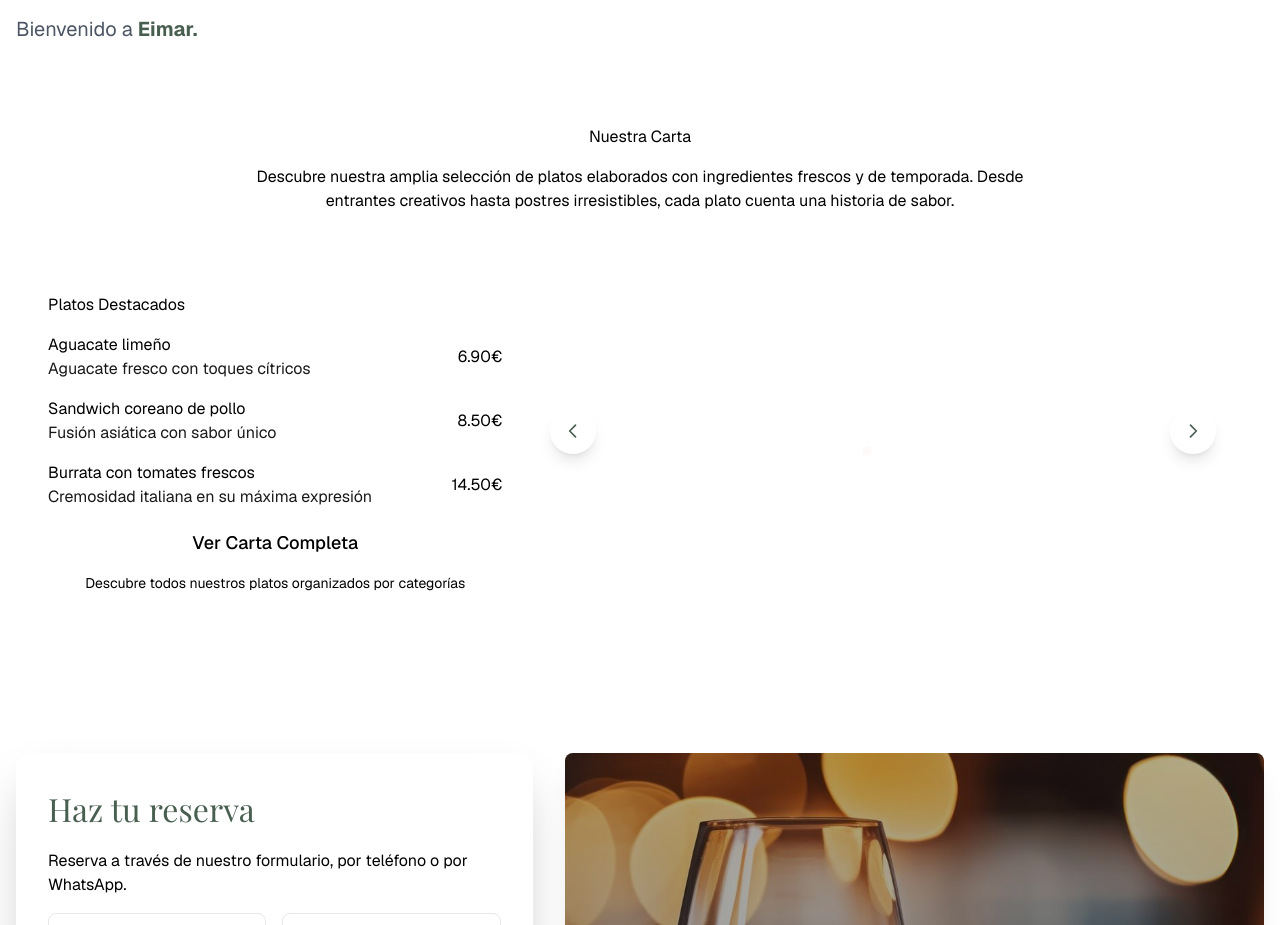
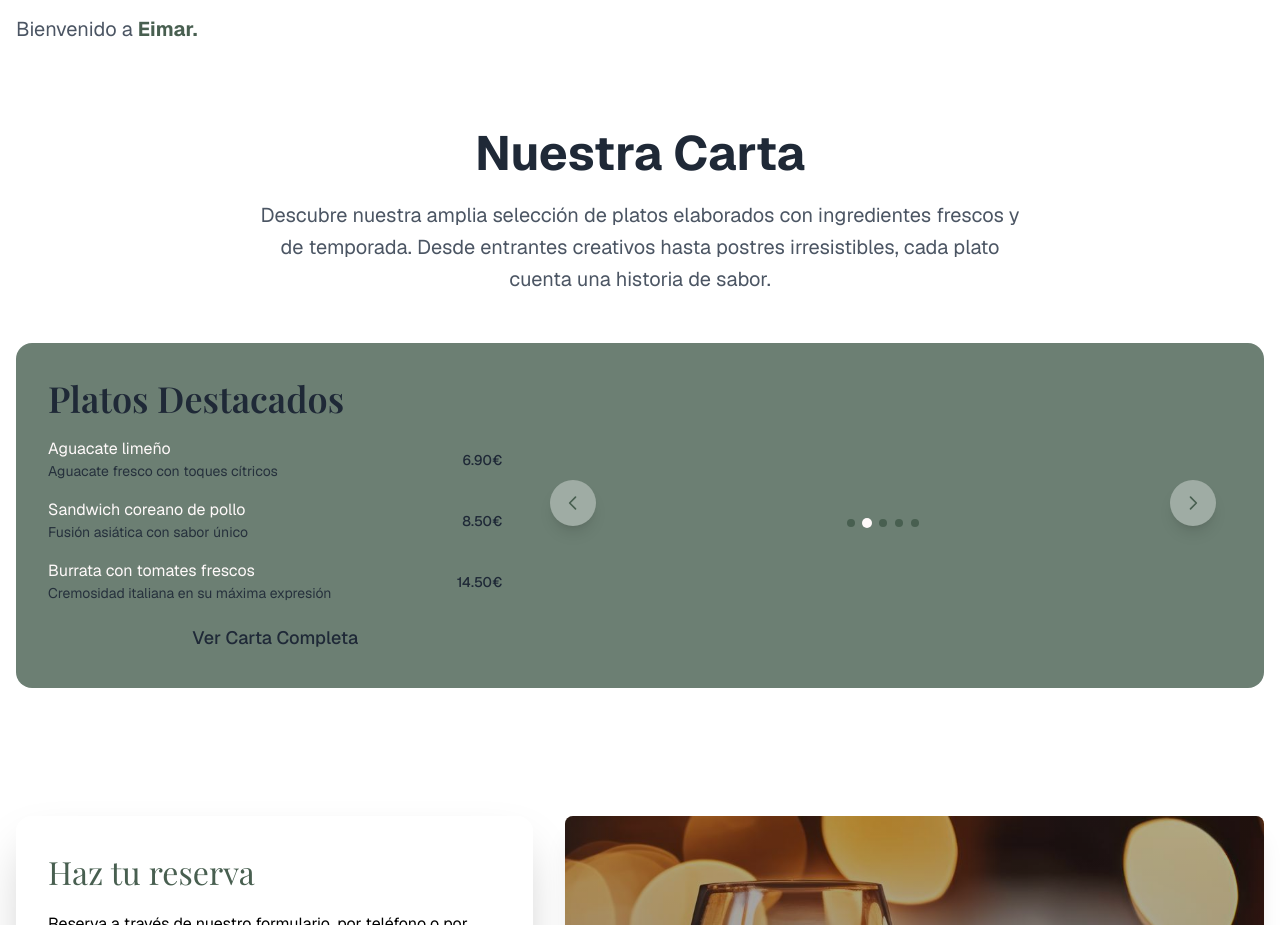
Before and after one commit to yolovi/eimar-frontend, a Next.js app: page / in a window 1280 px wide. Shown: the part 1320-2245 px from the top of the page. Built offline with nearby package versions, Linux system fonts and the light colour scheme; grey boxes are pictures that could not be loaded.

Commit message:
refactor(MenuIntro, ImageCarousel, Button): update styles for improved consistency and readability across components

```diff
--- a/src/components/features/Menu/MenuIntro.tsx
+++ b/src/components/features/Menu/MenuIntro.tsx
@@ -27,6 +27,17 @@ import { navigateToMenu } from "@/lib/utils";
 
 export default function MenuIntro() {
   const router = useRouter();
+
+  // Estilos constantes para platos destacados
+  const dishTitleStyle = {
+    className: "ds-body-md",
+    style: { color: "var(--color-text-inverse)" }
+  };
+
+  const dishDescriptionStyle = {
+    className: "ds-body-sm opacity-90",
+    style: { color: "var(--color-secondary)" }
+  };
 
   // Imágenes del restaurante para el carrusel
   const restaurantImages = [
@@ -68,14 +79,12 @@ export default function MenuIntro() {
   ];
 
   return (
-    <section className="py-8 bg-white">
+    <section className="py-8 bg-base">
       <div className="max-w-7xl mx-auto px-4">
         {/* Encabezado de la sección */}
         <div className="text-center mb-12">
-          <h2 className="eimar-section-title mb-4">
-            Nuestra Carta
-          </h2>
-          <p className="eimar-body-large max-w-3xl mx-auto mb-8">
+          <h2 className="ds-section-title mb-4">Nuestra Carta</h2>
+          <p className="ds-body-xl max-w-3xl mx-auto mb-8">
             Descubre nuestra amplia selección de platos elaborados con
             ingredientes frescos y de temporada. Desde entrantes creativos hasta
             postres irresistibles, cada plato cuenta una historia de sabor.
@@ -83,54 +92,56 @@ export default function MenuIntro() {
         </div>
 
         {/* Platos destacados (preview) */}
-        <div className="bg-(--eimar-green) rounded-2xl p-8 mt-3.5 mb-12 text-white">
+        <div className="bg-accent/80 rounded-2xl p-8 mt-3.5 mb-12 text-text-inverse">
           <div className="grid grid-cols-1 lg:grid-cols-5 gap-8 items-center">
             {/* Contenido textual - 2 columnas */}
             <div className="lg:col-span-2">
-              <h3 className="eimar-h3 mb-4" style={{ color: "var(--text-inverse)" }}>Platos Destacados</h3>
+              <h3 className="ds-h3 mb-4">Platos Destacados</h3>
               <div className="space-y-4">
                 <div className="flex justify-between items-center">
                   <div>
-                    <h4 className="eimar-label" style={{ color: "var(--text-inverse)" }}>Aguacate limeño</h4>
-                    <p className="eimar-body-small opacity-90" style={{ color: "var(--text-inverse)" }}>
+                    <h4 {...dishTitleStyle}>
+                      Aguacate limeño
+                    </h4>
+                    <p {...dishDescriptionStyle}>
                       Aguacate fresco con toques cítricos
                     </p>
                   </div>
-                  <span className="eimar-label" style={{ color: "var(--text-inverse)" }}>6.90€</span>
+                  <span className="ds-label">6.90€</span>
                 </div>
 
                 <div className="flex justify-between items-center">
                   <div>
-                    <h4 className="eimar-label" style={{ color: "var(--text-inverse)" }}>Sandwich coreano de pollo</h4>
-                    <p className="eimar-body-small opacity-90" style={{ color: "var(--text-inverse)" }}>
+                    <h4 {...dishTitleStyle}>
+                      Sandwich coreano de pollo
+                    </h4>
+                    <p {...dishDescriptionStyle}>
                       Fusión asiática con sabor único
                     </p>
                   </div>
-                  <span className="eimar-label" style={{ color: "var(--text-inverse)" }}>8.50€</span>
+                  <span className="ds-label">8.50€</span>
                 </div>
 
                 <div className="flex justify-between items-center">
                   <div>
-                    <h4 className="eimar-label" style={{ color: "var(--text-inverse)" }}>
+                    <h4 {...dishTitleStyle}>
                       Burrata con tomates frescos
                     </h4>
-                    <p className="eimar-body-small opacity-90" style={{ color: "var(--text-inverse)" }}>
+                    <p {...dishDescriptionStyle}>
                       Cremosidad italiana en su máxima expresión
                     </p>
                   </div>
-                  <span className="eimar-label" style={{ color: "var(--text-inverse)" }}>14.50€</span>
+                  <span className="ds-label">14.50€</span>
                 </div>
                 {/* Call to Action */}
                 <div className="text-center">
                   <Button
                     onClick={() => navigateToMenu(router)}
-                    className="bg-(--eimar-gray-light) hover:bg-(--eimar-gray-light)/60 border-2 border-transparent hover:border-(--eimar-gray-light) hover:text-(--eimar-gray-light) px-8 py-4 text-lg"
+                    className="bg-transparent hover:bg-transparent border-2 border-transparent px-8 py-4 text-lg hover:text-xl transition-all duration-300 ease-in-out"
+                    style={{ color: "var(--color-text-primary)" }}
                   >
                     Ver Carta Completa
                   </Button>
-                  <p className="text-sm text-gray-600 mt-3">
-                    Descubre todos nuestros platos organizados por categorías
-                  </p>
                 </div>
               </div>
             </div>
--- a/src/components/ui/ImageCarousel/ImageCarousel.tsx
+++ b/src/components/ui/ImageCarousel/ImageCarousel.tsx
@@ -228,7 +228,7 @@ const ImageCarousel = ({
               "flex gap-4",
               currentImagesPerView === 1
                 ? "overflow-x-auto scrollbar-hide" // Móvil: scroll horizontal
-                : "transition-transform duration-700 ease-out" // Desktop: transform animado
+                : "transition-transform duration-700 ease-out", // Desktop: transform animado
             )}
             style={{
               transform:
@@ -273,7 +273,7 @@ const ImageCarousel = ({
 
                         {/* Texto por encima del fondo */}
                         <div className="absolute bottom-0 left-0 right-0 p-4 z-10">
-                          <p className="text-gray-300! text-sm">
+                          <p className="text-text-inverse/70! text-sm">
                             {image.title}
                           </p>
                         </div>
@@ -308,13 +308,13 @@ const ImageCarousel = ({
                   }}
                   className={cn(
                     "w-2 h-2 rounded-full transition-all duration-200",
-                    index === currentIndex ? "scale-125" : "hover:scale-110"
+                    index === currentIndex ? "scale-125" : "hover:scale-110",
                   )}
                   style={{
                     backgroundColor:
                       index === currentIndex
                         ? "var(--color-base)"
-                        : "var(--eimar-gray-light)",
+                        : "var(--color-accent)",
                   }}
                   aria-label={`Ir a imagen ${index + 1}`}
                 />
@@ -326,13 +326,13 @@ const ImageCarousel = ({
                   onClick={() => setCurrentIndex(index)}
                   className={cn(
                     "w-2 h-2 rounded-full transition-all duration-200",
-                    index === currentIndex ? "scale-125" : "hover:scale-110"
+                    index === currentIndex ? "scale-125" : "hover:scale-110",
                   )}
                   style={{
                     backgroundColor:
                       index === currentIndex
                         ? "var(--color-base)"
-                        : "var(--eimar-gray-light)",
+                        : "var(--color-accent)",
                   }}
                   aria-label={`Ir al grupo ${index + 1}`}
                 />
--- a/src/components/ui/buttons/Button/Button.tsx
+++ b/src/components/ui/buttons/Button/Button.tsx
@@ -5,13 +5,13 @@ import { BaseButtonSize } from "../shared";
 import { SVG_NAMESPACE } from "@/constants";
 
 const buttonVariants: Record<ButtonVariant, string> = {
-  primary: "bg-primary hover:bg-accent text-white hover:text-white font-medium",
-  secondary: "bg-accent/20 hover:bg-accent text-primary hover:text-white",
+  primary: "bg-secondary hover:bg-bg-accent text-text-inverse hover:text-text-inverse font-medium",
+  secondary: "bg-bg-accent/20 hover:bg-bg-accent text-text-primary hover:text-text-inverse",
   outline:
-    "bg-transparent border-2 text-primary hover:bg-primary hover:text-white",
+    "bg-transparent border-2 border-text-primary text-text-primary hover:bg-bg-secondary hover:text-text-inverse hover:border-bg-secondary",
   ghost:
-    "bg-transparent text-primary hover:bg-accent/20 hover:text-accent border-transparent",
-  destructive: "bg-red-400 hover:bg-red-700 text-white",
+    "bg-transparent text-text-primary hover:bg-bg-accent/20 hover:text-text-accent border-transparent",
+  destructive: "bg-red-400 hover:bg-red-700 text-text-inverse",
 };
 
 const buttonSizes: Record<BaseButtonSize, string> = {
```
